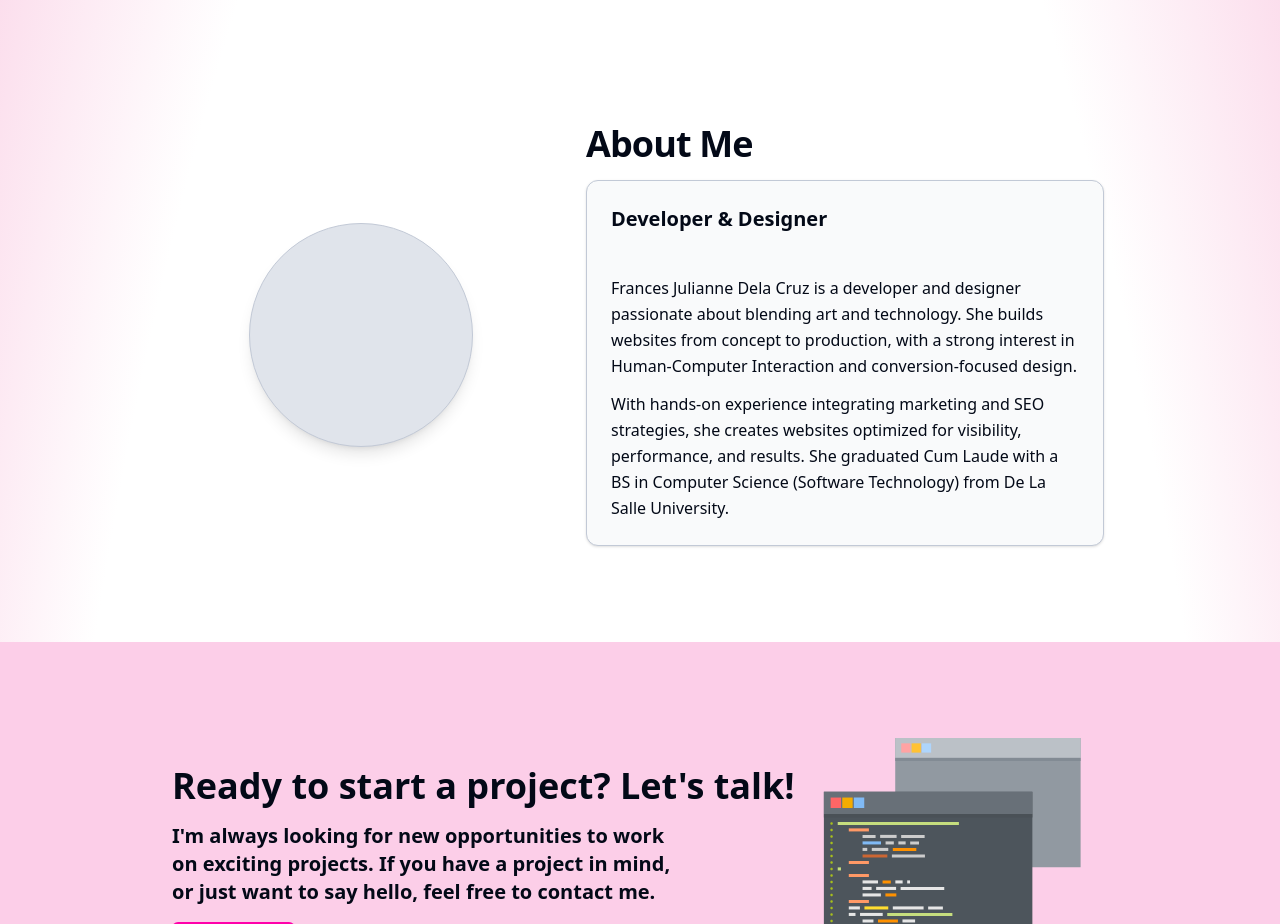
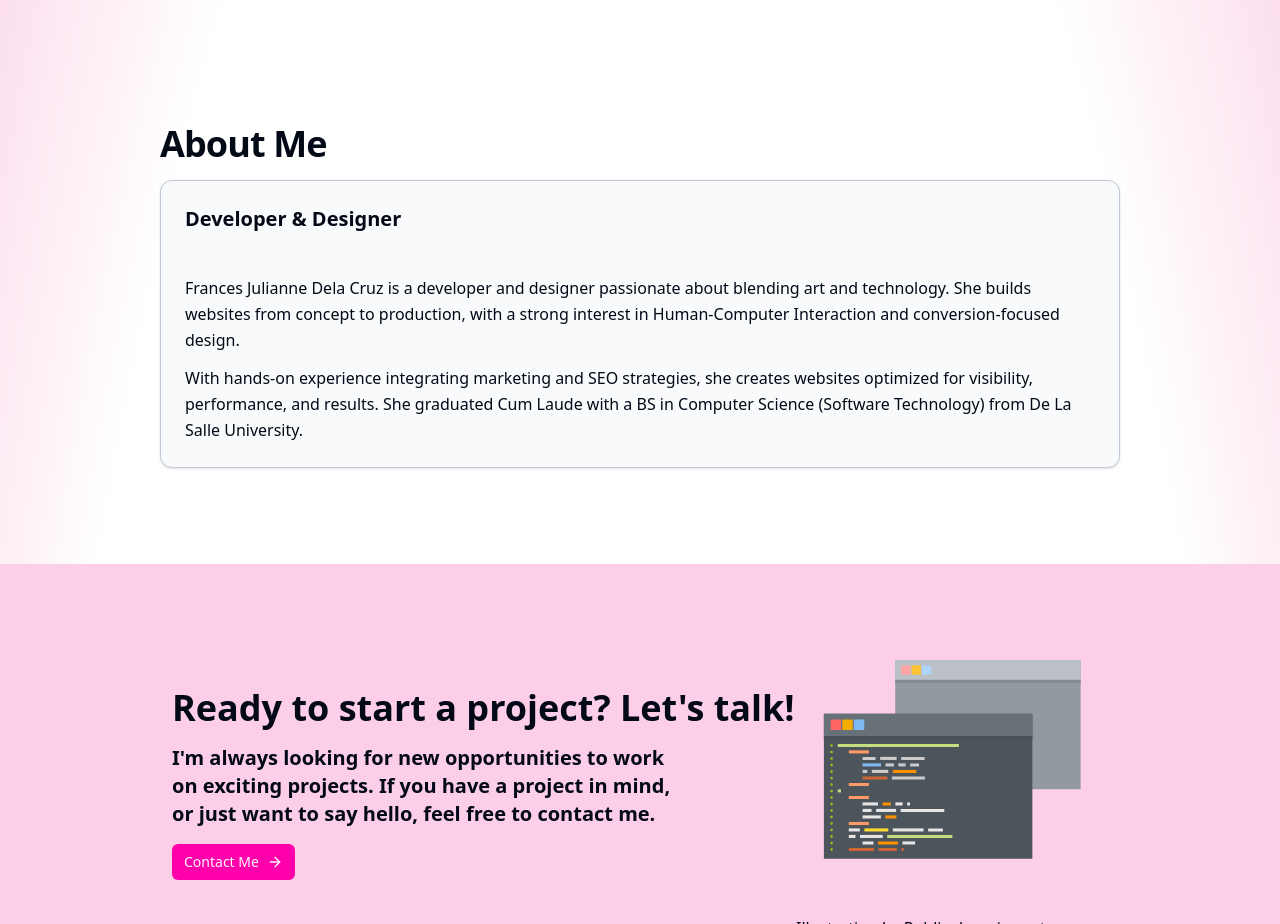
Before and after one commit to frncs-dc/portfolio, a Next.js app: page / in a window 1280 px wide. Shown: the part 2560-3484 px from the top of the page. Built offline with nearby package versions, Linux system fonts and the light colour scheme.

Commit message:
feat: removed picture

```diff
--- a/src/components/aboutme.js
+++ b/src/components/aboutme.js
@@ -2,14 +2,9 @@ import { Card, CardHeader, CardTitle, CardContent } from "@/components/ui/card";
 
 export default function AboutMe() {
     return (
-        <section className="relative z-10 my-24 flex justify-center px-4">
-            <div className="flex w-full max-w-5xl flex-col gap-10 md:flex-row md:items-center">
-                <div className="flex justify-center md:basis-5/12">
-                    <div className="relative h-40 w-40 overflow-hidden rounded-full border bg-muted shadow-lg md:h-56 md:w-56">
-                        {/* picture here */}
-                    </div>
-                </div>
-                <div className="space-y-4 md:basis-7/12">
+        <section className="relative z-10 my-24 flex justify-center">
+            <div className="flex w-full max-w-5xl flex-col gap-10">
+                <div className="space-y-4">
                     <h2 className="text-3xl mb-4 font-semibold tracking-tight sm:text-4xl">
                         About Me
                     </h2>
```
